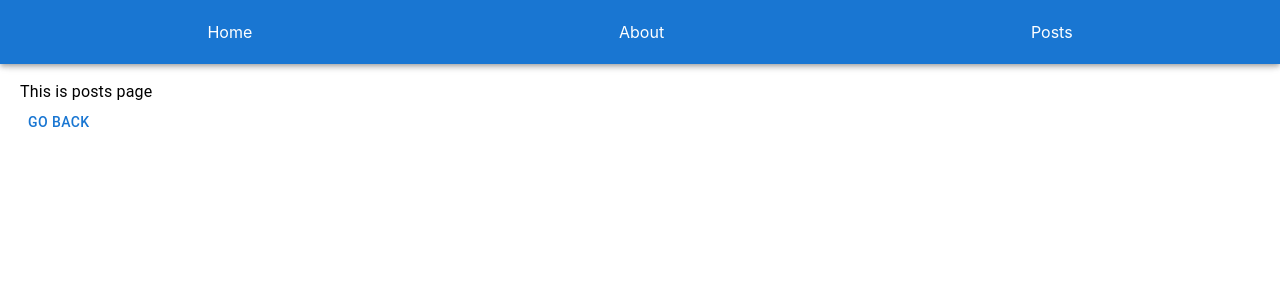
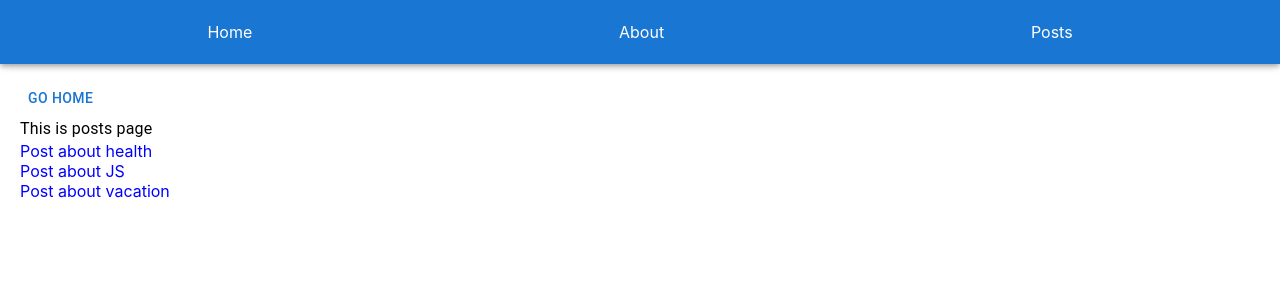
Before and after one commit to macerbreak/next-js-example, a Next.js app: page /posts in a window 1280 px wide. Shown: the top 300 px of the page. Built offline with nearby package versions, Linux system fonts and the light colour scheme; data requests are answered from the project's data file.

Commit message:
loader, .env, API,

```diff
--- a/components/GoBackBtn.tsx
+++ b/components/GoBackBtn.tsx
@@ -2,6 +2,6 @@ import {Button} from "@mui/material";
 import Router from "next/router";
 
 const GoBackBtn = () => {
-    return <Button onClick={()=>{Router.push("/")}}>Go Back</Button>
+    return <Button onClick={()=>{Router.push("/")}}>Go Home</Button>
 }
 export default GoBackBtn
--- a/db.json
+++ b/db.json
@@ -3,17 +3,17 @@
     {
       "id": 1,
       "title": "Post about health",
-      "body": "Lorem ipsum dolor sit amet, consectetur adipiscing elit, sed do eiusmod tempor incididunt ut labore et dolore magna aliqua. Ut enim ad minim veniam, quis nostrud exercitation ullamco laboris nisi ut aliquip ex ea commodo consequat. Duis aute irure dolor in reprehenderit in voluptate velit esse cillum dolore eu fugiat nulla pariatur. Excepteur sint occaecat cupidatat non proident, sunt in culpa qui officia deserunt mollit anim id est laborum."
+      "body": "First post Lorem ipsum dolor sit amet, consectetur adipiscing elit, sed do eiusmod tempor incididunt ut labore et dolore magna aliqua. Ut enim ad minim veniam, quis nostrud exercitation ullamco laboris nisi ut aliquip ex ea commodo consequat. Duis aute irure dolor in reprehenderit in voluptate velit esse cillum dolore eu fugiat nulla pariatur. Excepteur sint occaecat cupidatat non proident, sunt in culpa qui officia deserunt mollit anim id est laborum."
     },
     {
       "id": 2,
       "title": "Post about JS",
-      "body": "Lorem ipsum dolor sit amet, consectetur adipiscing elit, sed do eiusmod tempor incididunt ut labore et dolore magna aliqua. Ut enim ad minim veniam, quis nostrud exercitation ullamco laboris nisi ut aliquip ex ea commodo consequat. Duis aute irure dolor in reprehenderit in voluptate velit esse cillum dolore eu fugiat nulla pariatur. Excepteur sint occaecat cupidatat non proident, sunt in culpa qui officia deserunt mollit anim id est laborum."
+      "body": "Second post Lorem ipsum dolor sit amet, consectetur adipiscing elit, sed do eiusmod tempor incididunt ut labore et dolore magna aliqua. Ut enim ad minim veniam, quis nostrud exercitation ullamco laboris nisi ut aliquip ex ea commodo consequat. Duis aute irure dolor in reprehenderit in voluptate velit esse cillum dolore eu fugiat nulla pariatur. Excepteur sint occaecat cupidatat non proident, sunt in culpa qui officia deserunt mollit anim id est laborum."
     },
     {
       "id": 3,
       "title": "Post about vacation",
-      "body": "Lorem ipsum dolor sit amet, consectetur adipiscing elit, sed do eiusmod tempor incididunt ut labore et dolore magna aliqua. Ut enim ad minim veniam, quis nostrud exercitation ullamco laboris nisi ut aliquip ex ea commodo consequat. Duis aute irure dolor in reprehenderit in voluptate velit esse cillum dolore eu fugiat nulla pariatur. Excepteur sint occaecat cupidatat non proident, sunt in culpa qui officia deserunt mollit anim id est laborum."
+      "body": "Third post Lorem ipsum dolor sit amet, consectetur adipiscing elit, sed do eiusmod tempor incididunt ut labore et dolore magna aliqua. Ut enim ad minim veniam, quis nostrud exercitation ullamco laboris nisi ut aliquip ex ea commodo consequat. Duis aute irure dolor in reprehenderit in voluptate velit esse cillum dolore eu fugiat nulla pariatur. Excepteur sint occaecat cupidatat non proident, sunt in culpa qui officia deserunt mollit anim id est laborum."
     }
   ]
 }
--- a/next.config.js
+++ b/next.config.js
@@ -1,6 +1,11 @@
 /** @type {import('next').NextConfig} */
+require('dotenv').config()
+
 const nextConfig = {
   reactStrictMode: true,
+  env:{
+    API_URL:process.env.API_URL
+  }
 }
 
 module.exports = nextConfig
--- a/package.json
+++ b/package.json
@@ -15,6 +15,7 @@
     "@emotion/styled": "^11.8.1",
     "@mui/material": "^5.8.2",
     "axios": "^0.27.2",
+    "dotenv": "^16.0.1",
     "next": "12.1.6",
     "react": "18.1.0",
     "react-dom": "18.1.0"
--- a/pages/about/index.tsx
+++ b/pages/about/index.tsx
@@ -5,8 +5,8 @@ import GoBackBtn from "../../components/GoBackBtn";
 const Index = () => {
     return <>
         <MainLayout>
+            <GoBackBtn/>
             <Typography>This is About Page</Typography>
-            <GoBackBtn/>
         </MainLayout>
     </>
 }
--- /dev/null
+++ b/pages/api/echo/[id].ts
@@ -0,0 +1,6 @@
+import {NextApiRequest, NextApiResponse} from "next";
+
+const getIdFromLink = (req:NextApiRequest,res:NextApiResponse) =>{
+    res.status(200).json({yourId: req.query.id})
+}
+export default getIdFromLink
--- a/pages/posts.tsx
+++ b/pages/posts.tsx
@@ -1,20 +1,54 @@
-import {Typography} from "@mui/material";
+import {Box, Typography} from "@mui/material";
 import GoBackBtn from "../components/GoBackBtn";
 import MainLayout from "../components/MainLayout";
 import axios from "axios";
+import Link from "next/link";
+import {useEffect, useState} from "react";
 
-const Posts = ({posts}) => {
+interface PostProps {
+    posts:{
+        id:number,
+        title:string,
+        bode:string
+    }[]|null
+}
+const Posts = ({posts:serverPosts}:PostProps) => {
+    const [posts, setPosts] = useState(serverPosts)
     console.log({posts})
+    const loadPosts = async () =>{
+        const request = await axios.get(`${process.env.API_URL}/posts`)
+        setPosts(request.data)
+    }
+    useEffect(()=>{
+        if(!serverPosts){
+            loadPosts()
+        }
+    },[])
     return <>
         <MainLayout>
+            {posts?<><GoBackBtn/>
             <Typography>This is posts page</Typography>
-            <GoBackBtn/>
+            <Box sx={{
+                display:"flex",
+                flexDirection:"column",
+                color:"blue"
+            }}>
+                {posts!.map(post=><Link href={`/post/[id]`} as={`/post/${post.id}`} key={post.id}><a>{post.title}</a></Link>)}
+            </Box></>:
+                <Typography>Loading...</Typography>}
         </MainLayout>
     </>
 }
-Posts.getInitialProps = async () =>{
-    const response =  await axios.get("http://localhost:4200/posts")
-    // console.log({response})
-    return {posts:response}
+Posts.getInitialProps = async ({req}:{req:boolean}) =>{
+    if(!req){
+        return {
+            posts:null
+        }
+    }
+    else{
+        const response =  await axios.get(`${process.env.API_URL}/posts`)
+        // console.log({response})
+        return {posts:response.data}
+    }
 }
 export default Posts
```
Also changed, not shown: pages/post/[id].tsx (+65 -10 lines), 2 other files (tests, documents, lock files or other folders).
